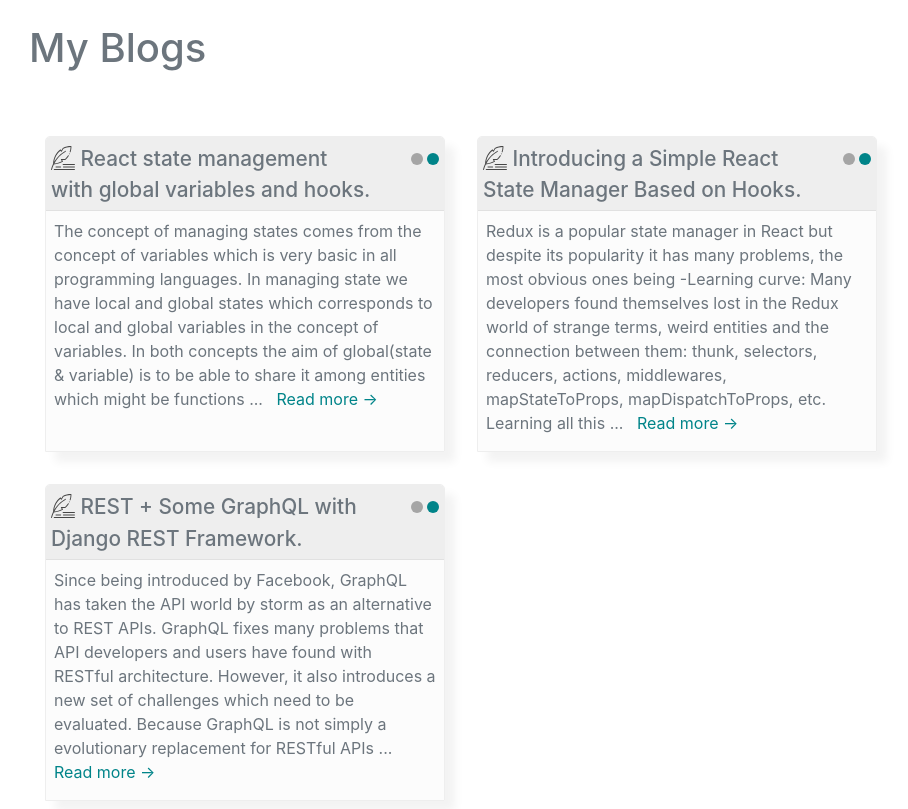
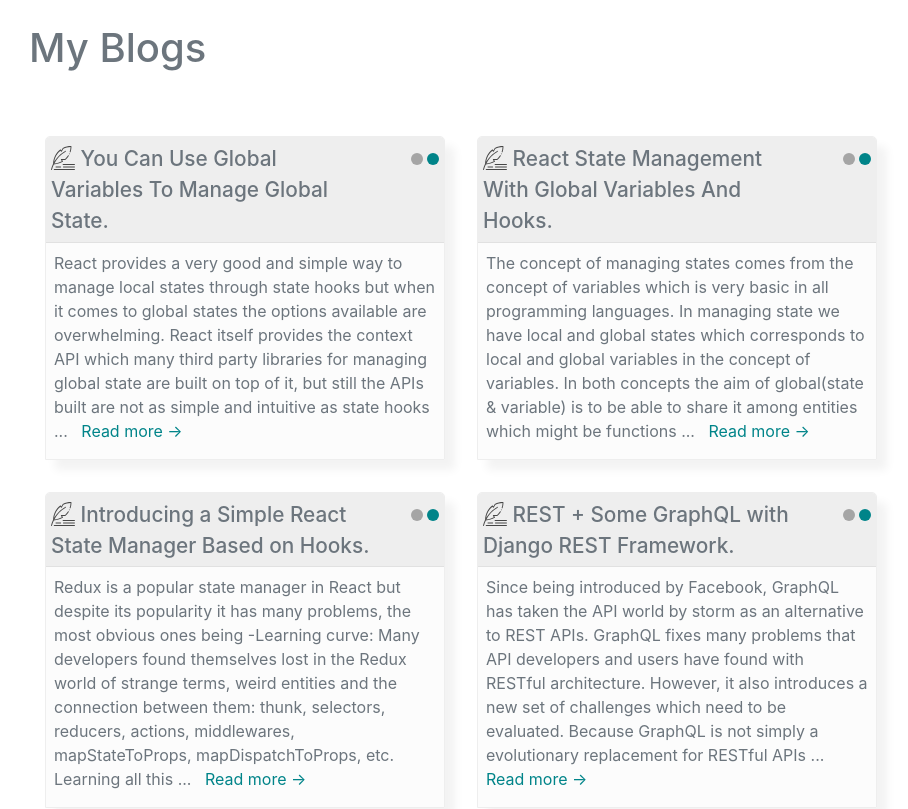
Before and after one commit to yezyilomo/mysite, a React (Create React App) app: page / in a window 1280 px wide. Shown: the part 3200-4009 px from the top of the page, without its empty margins (339-1247 px from the left). Built offline with nearby package versions, Linux system fonts and the light colour scheme; a web font is replaced by a local one.

Commit message:
🐛Fix border color on windows

```diff
--- a/src/components/Blogs.js
+++ b/src/components/Blogs.js
@@ -2,13 +2,12 @@ import React from 'react';
 import './Blogs.scss';
 
 
-function BlogDetails(props){
+function BlogDetails(props) {
     return (
-        <a href={props.blog.url} class="window-as-link" target="_blank" rel="noopener noreferrer">
         <div class="col-12 m-0 p-0 window">
             <div class="row col-12 m-0 window-header">
                 <div class="col-10 p-0 m-0">
-                        <span class="icon icon-quill"/> {props.blog.title}
+                    <span class="icon icon-quill" /> {props.blog.title}
                 </div>
                 <div class="col-2 p-0 m-0 text-right">
                     <span class="dot-1-container"><div class="window-dot dot-1"></div></span>
@@ -20,14 +19,18 @@ function BlogDetails(props){
                 <a href={props.blog.url} target="_blank" rel="noopener noreferrer"> Read more →</a>
             </div>
         </div>
-        </a>
     );
 }
 
 function Blogs(props){
     let blogs = [
         {
-            title: "React state management with global variables and hooks.",
+            title: "You Can Use Global Variables To Manage Global State.",
+            description: "React provides a very good and simple way to manage local states through state hooks but when it comes to global states the options available are overwhelming. React itself provides the context API which many third party libraries for managing global state are built on top of it, but still the APIs built are not as simple and intuitive as state hooks ...",
+            url: "https://dev.to/yezyilomo/you-can-definitely-use-global-variables-to-manage-global-state-in-react-17l3"
+        },
+        {
+            title: "React State Management With Global Variables And Hooks.",
             description: "The concept of managing states comes from the concept of variables which is very basic in all programming languages. In managing state we have local and global states which corresponds to local and global variables in the concept of variables. In both concepts the aim of global(state & variable) is to be able to share it among entities which might be functions ...",
             url: "https://dev.to/yezyilomo/global-state-management-in-react-with-global-variables-and-hooks-state-management-doesn-t-have-to-be-so-hard-2n2c"
         },
--- a/src/components/Projects.js
+++ b/src/components/Projects.js
@@ -2,13 +2,12 @@ import React from 'react';
 import './Projects.scss';
 
 
-function ProjectDetails(props){
+function ProjectDetails(props) {
     return (
-        <a href={props.project.url} class="window-as-link" target="_blank" rel="noopener noreferrer">
         <div class="col-12 m-0 p-0 window">
             <div class="row col-12 m-0 window-header">
                 <div class="col-10 p-0 m-0">
-                        <span class="icon icon-github"/> {props.project.title}
+                    <span class="icon icon-github" /> {props.project.title}
                 </div>
                 <div class="col-2 p-0 m-0 text-right">
                     <span class="dot-1-container"><div class="window-dot dot-1"></div></span>
@@ -20,7 +19,6 @@ function ProjectDetails(props){
                 <a href={props.project.url} target="_blank" rel="noopener noreferrer">See more →</a>
             </div>
         </div>
-        </a>
     );
 }
 
```
Lines whose indentation alone changed are shown as unchanged.
